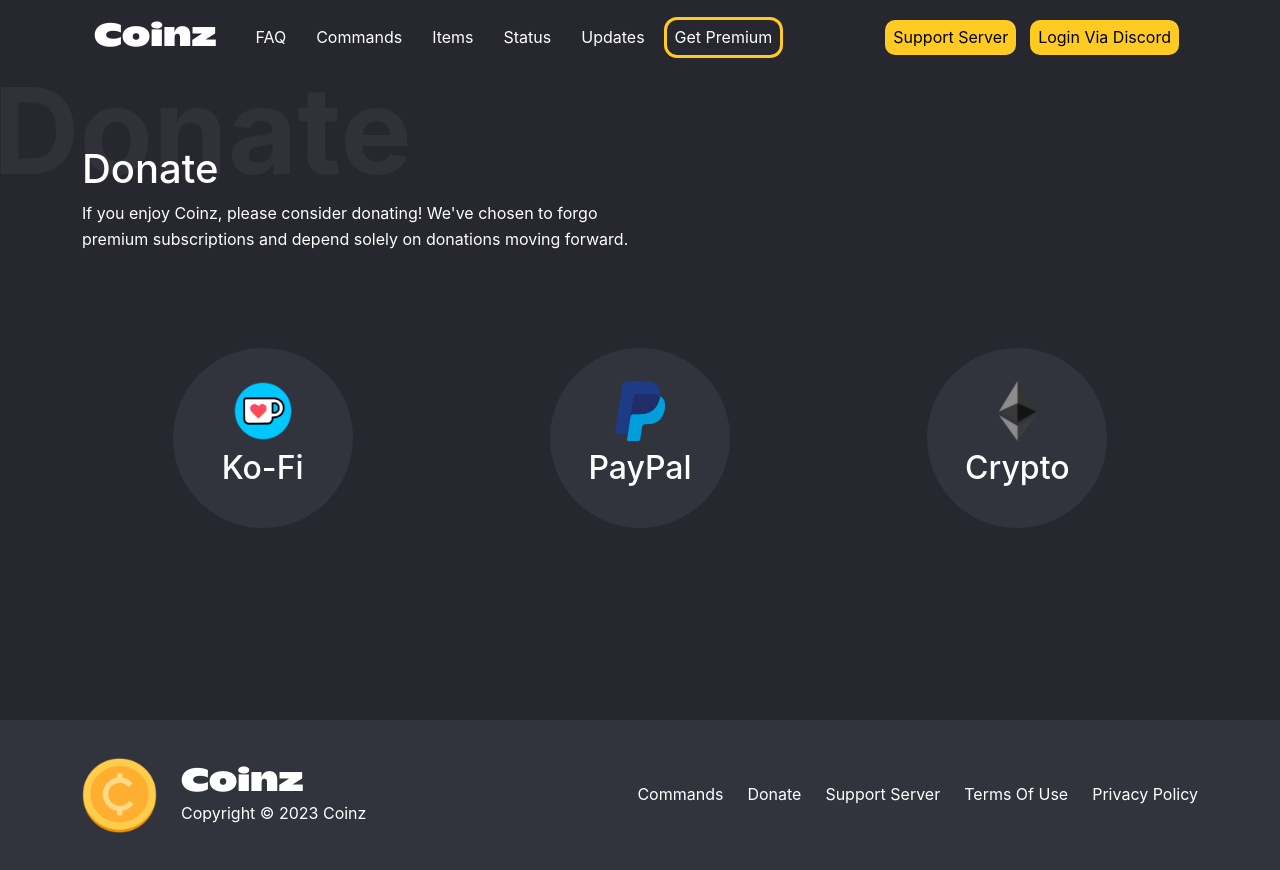
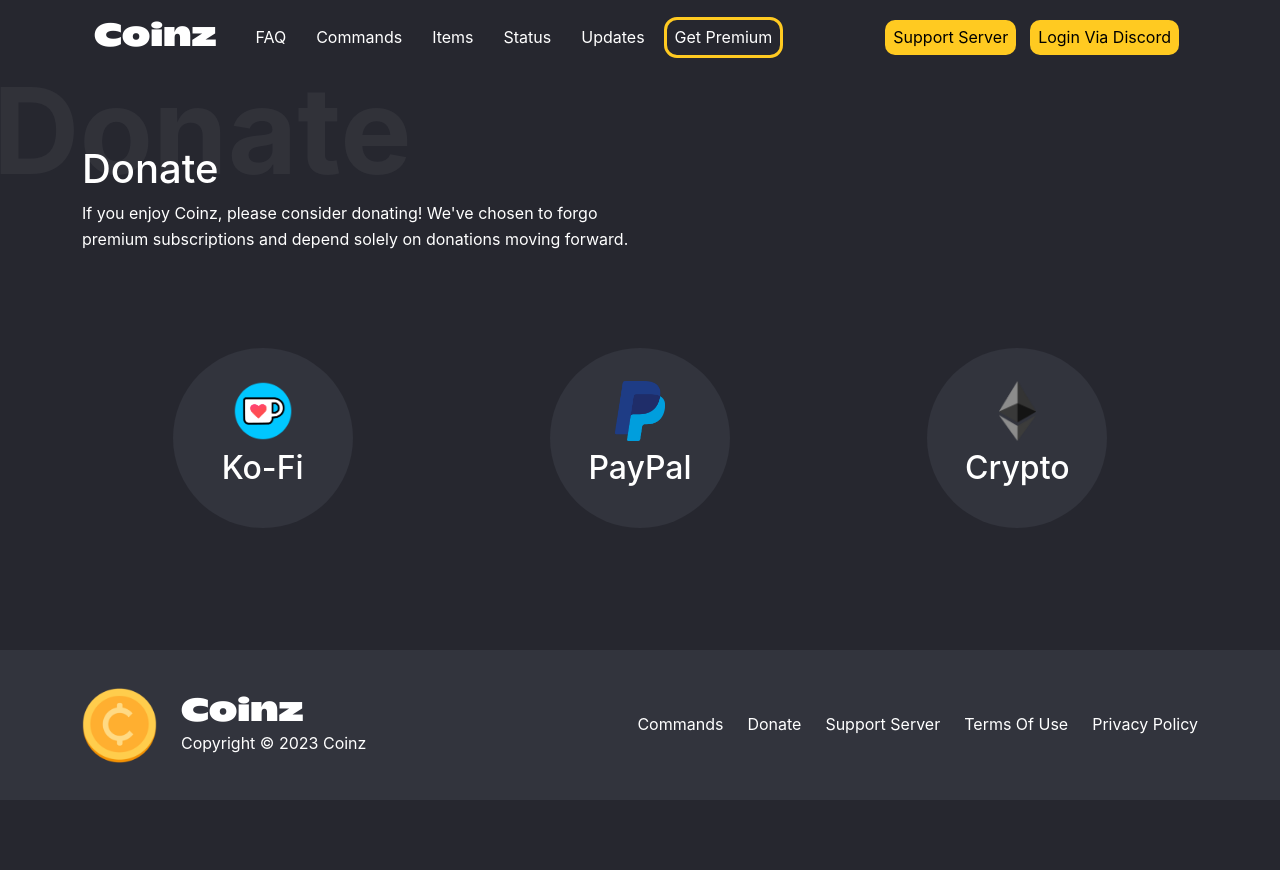
Before and after one commit to SiebeBaree/coinz-app, a Next.js app: page /donate in a window 1280 px wide. After the commit the page ends 800 px from the top, so only its background shows below. Built offline with nearby package versions, Linux system fonts and the light colour scheme.

Commit message:
Added status colors

```diff
--- a/styles/globals.css
+++ b/styles/globals.css
@@ -14,7 +14,11 @@
     --color-background-soft: #32343D;
     --color-shadow: rgba(0, 0, 0, 0.1);
     --color-selected: #FFCA21;
-    --color-background-blur: rgba(255, 255, 255, 0.1)
+    --color-background-blur: rgba(255, 255, 255, 0.1);
+    --color-discord-mention: #3D4276;
+    --color-shard-online: #4CAB61;
+    --color-shard-offline: #DC3645;
+    --color-shard-slow: #FFC205;
 }
 
 *,
@@ -71,7 +75,7 @@ a {
 }
 
 .page-content {
-    min-height: calc(100vh - 225px);
+    min-height: calc(100vh - 295px);
 }
 
 .tooltip-inner {
```
